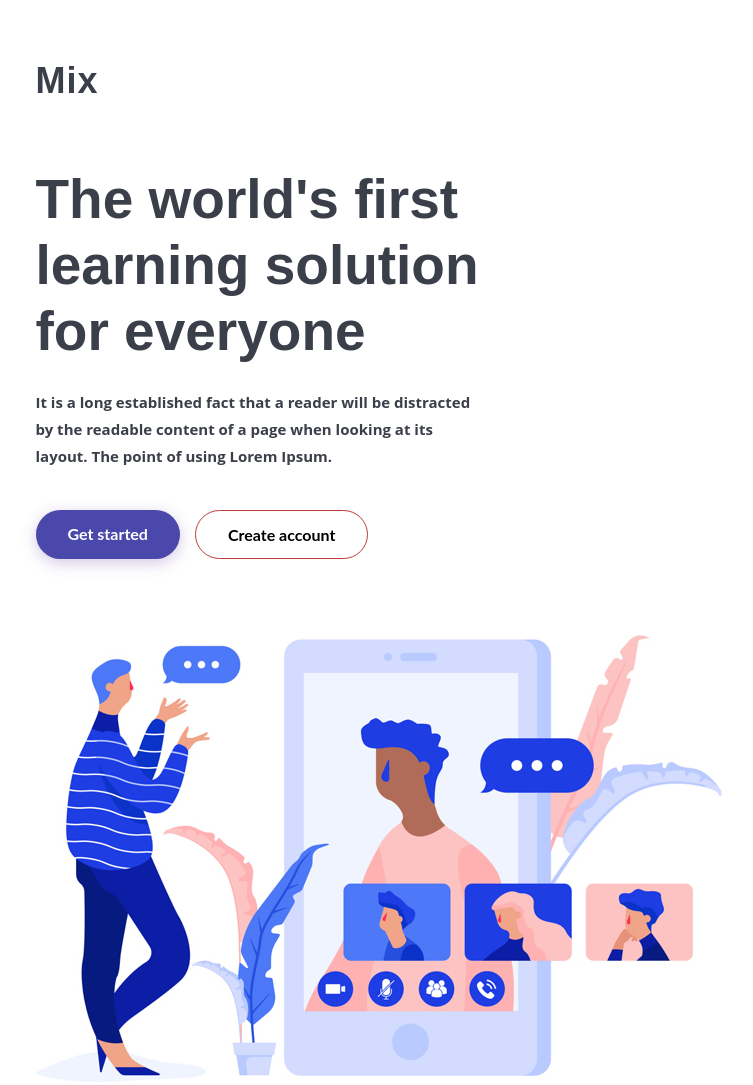
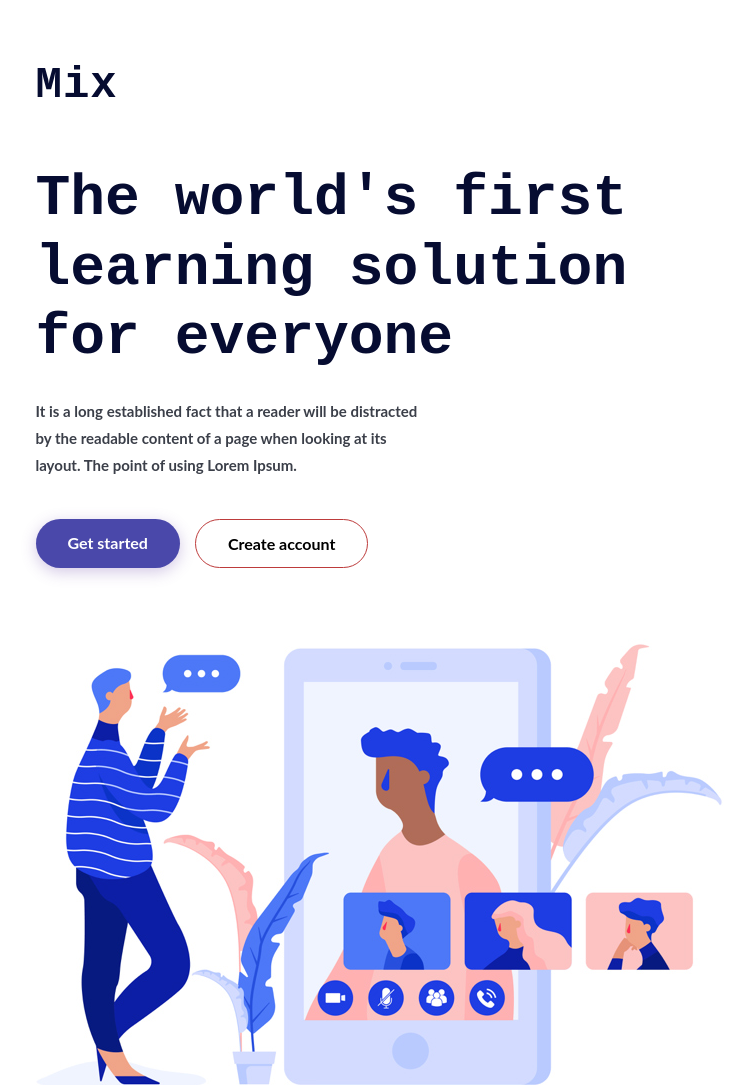
Before and after one commit to kr1ch13/Ip, a plain HTML site: page index.html in a window 1280 px wide. Shown: the top 1085 px of the page, without its empty margins (246-999 px from the left). Drawn offline with Linux system fonts and the light colour scheme.

Commit message:
Update style.css

```diff
--- a/css/style.css
+++ b/css/style.css
@@ -22,24 +22,25 @@
 
 
         .logo {
-            font-family: 'Crete Round', sans-serif;
-            font-size: 36px;
-            font-weight: 600;
-            color: #3b3f49;
-            margin-bottom: 20px;
+            font-family: 'Crete Round', monospace;
+            font-size: 44px;
+            font-weight: bold;
+            color: #060c31;
+            margin-bottom: 10px;
             letter-spacing: 1px;
         }
 
         .title {
-            font-family: 'Crete Round - Regular', sans-serif;
-            font-size: 55px;
+            font-family: 'Crete Round - Regular', monospace;
+            font-size: 58px;
             font-weight: 600;
             line-height: 1.2;
             margin-bottom: 25px;
-            color: #3b3f49;
+            color: #060c31;
         }
 
         .description {
+            font-family: 'Lato', monospace;
             font-size: 15px;
             font-weight: 700;
             margin-bottom: 40px;
@@ -60,7 +61,7 @@
             text-decoration: none;
             font-weight: 700;
             transition: all 0.3s ease;
-            font-family: 'Lato', sans-serif;
+            font-family: 'Lato', monospace;
             font-size: 16px;
             cursor: pointer;
         }
```
